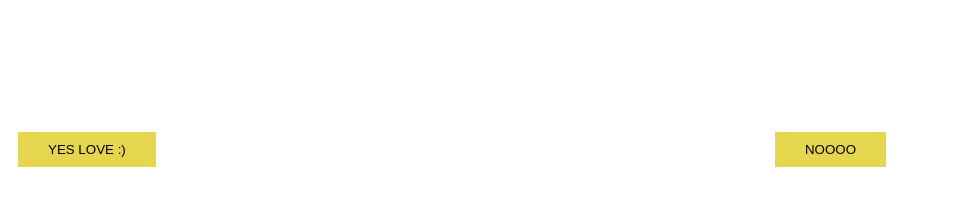
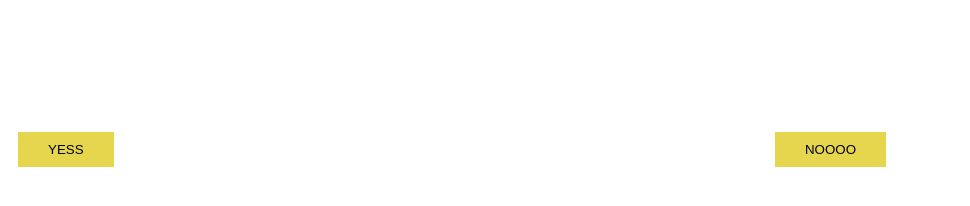
Before and after one commit to bibaswanchakma02/latenightproject1.github.io, a plain HTML site: page index.html in a window 1280 px wide. Shown: the part 402-608 px from the top of the page, without its empty margins (0-970 px from the left). Drawn offline with Linux system fonts and the light colour scheme.

Commit message:
Update index.html

```diff
--- a/index.html
+++ b/index.html
@@ -17,7 +17,7 @@
         <img src="https://i.makeagif.com/media/9-11-2017/k6Agby.gif" alt="" id="image">
     </div>
     <div class="button-group">
-        <button class="button-yes"> YES LOVE :) </button>
+        <button class="button-yes"> YESS </button>
         <button class="button-no">NOOOO</button>
     </div>
 
```
